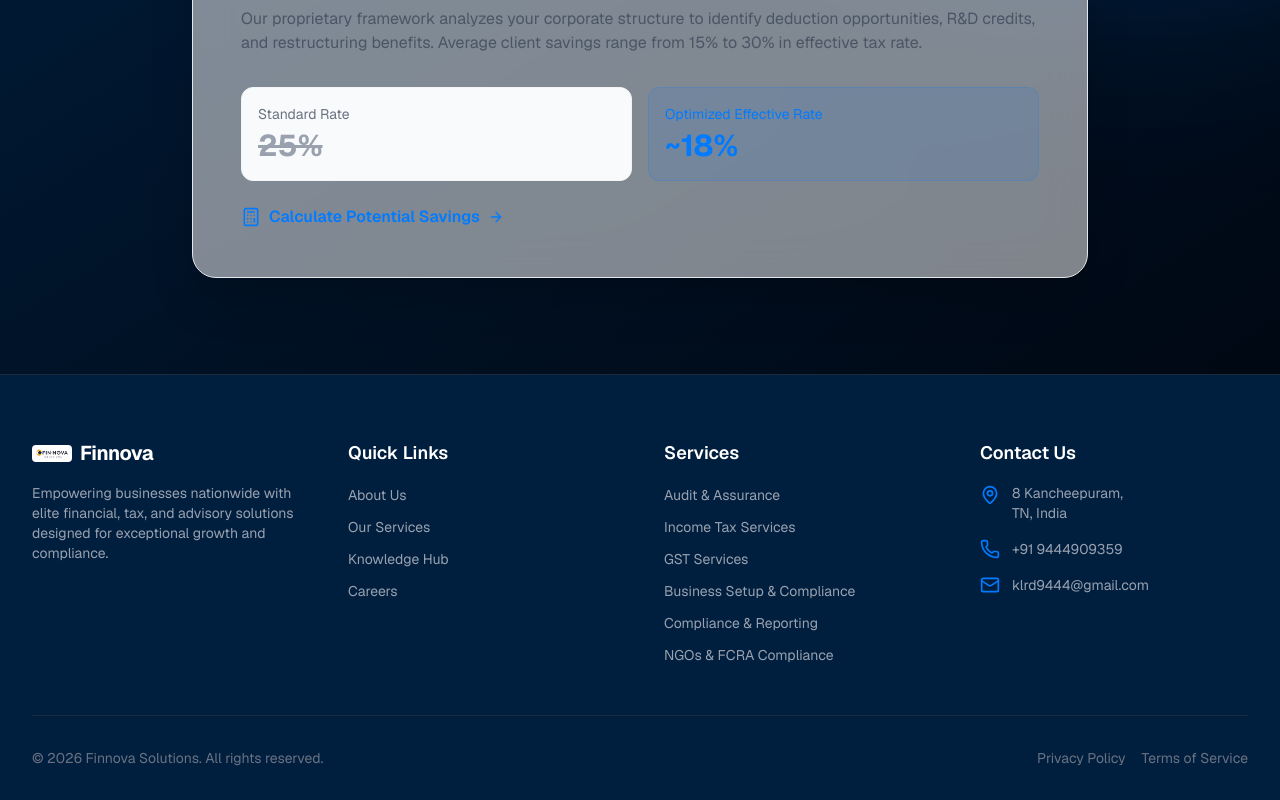
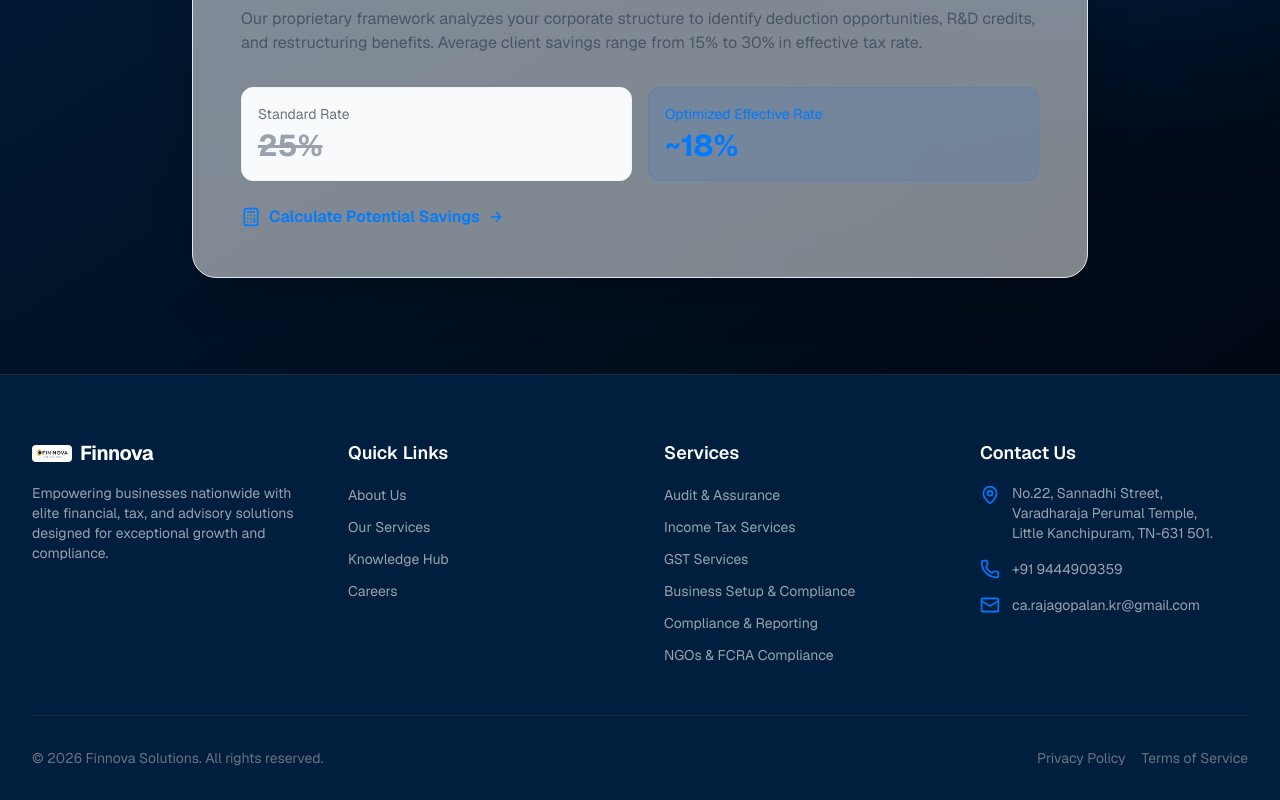
Before and after one commit to sriram263/finnova-solutions, a Next.js app: page / in a window 1280 px wide. Shown: the part 2519-3319 px from the top of the page. Built offline with nearby package versions, Linux system fonts and the light colour scheme.

Commit message:
footer address edited

```diff
--- a/components/layout/Footer.tsx
+++ b/components/layout/Footer.tsx
@@ -54,7 +54,7 @@ export function Footer() {
             <ul className="space-y-4">
               <li className="flex items-start gap-3">
                 <MapPin className="h-5 w-5 text-brand-blue shrink-0 mt-0.5" />
-                <span className="text-gray-400 text-sm">8 Kancheepuram,<br />TN, India</span>
+                <span className="text-gray-400 text-sm">No.22, Sannadhi Street,<br />Varadharaja Perumal Temple,<br />Little Kanchipuram, TN-631 501.</span>
               </li>
               <li className="flex items-center gap-3">
                 <Phone className="h-5 w-5 text-brand-blue shrink-0" />
@@ -62,7 +62,7 @@ export function Footer() {
               </li>
               <li className="flex items-center gap-3">
                 <Mail className="h-5 w-5 text-brand-blue shrink-0" />
-                <span className="text-gray-400 text-sm">klrd9444@gmail.com</span>
+                <span className="text-gray-400 text-sm">ca.rajagopalan.kr@gmail.com</span>
               </li>
             </ul>
           </div>
```
